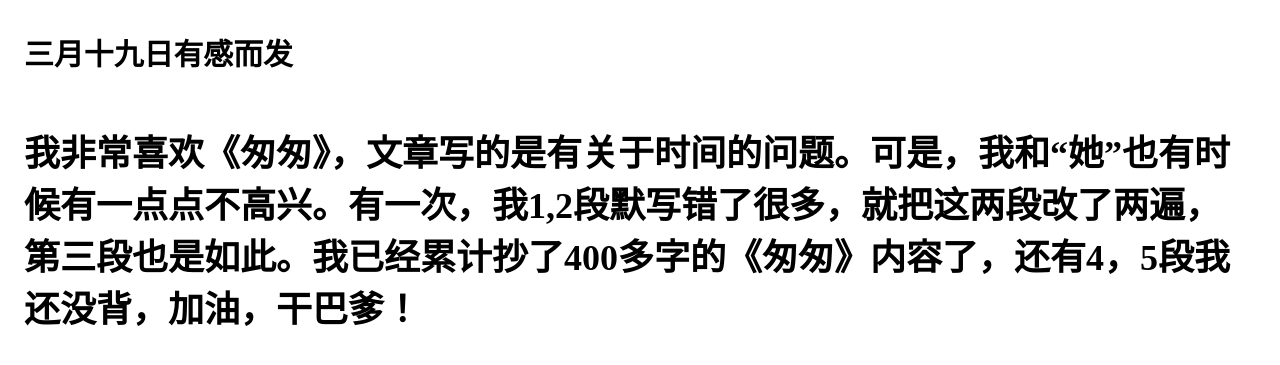
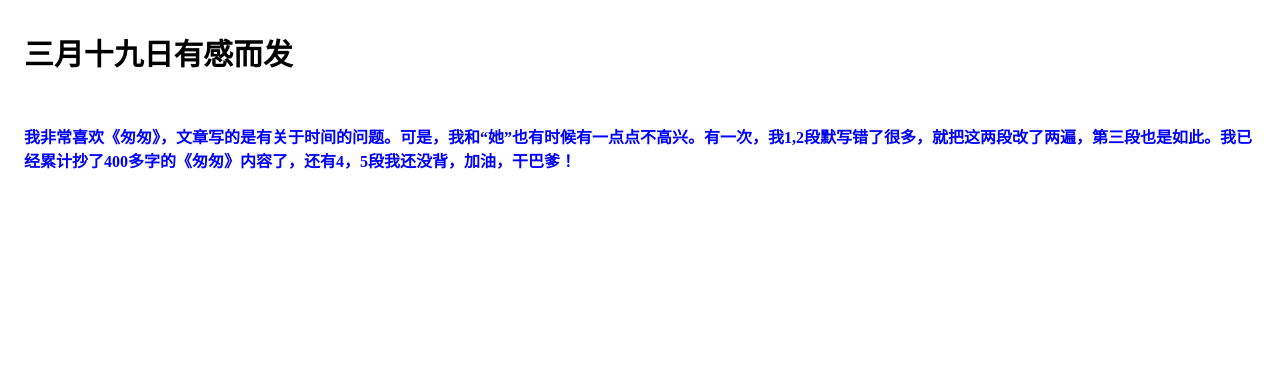
Before and after one commit to Haohaohi/hello-haohao_blog, a plain HTML site: page index.html in a window 1280 px wide. Shown: the part 297-662 px from the top of the page. Drawn offline with Linux system fonts and the light colour scheme.

Commit message:
Update index.html

```diff
--- a/index.html
+++ b/index.html
@@ -7,6 +7,11 @@
     <meta name="viewport" content="width=device-width, initial-scale=1">
     <link rel="stylesheet" type="text/css" media="screen" href="main.css" />
     <script src="index.js"></script>
+     <style>p{
+                 color: blue;
+      font-size:16px;
+}
+     </style>
 </head>
 <body>
     <div id="main-content">
```
